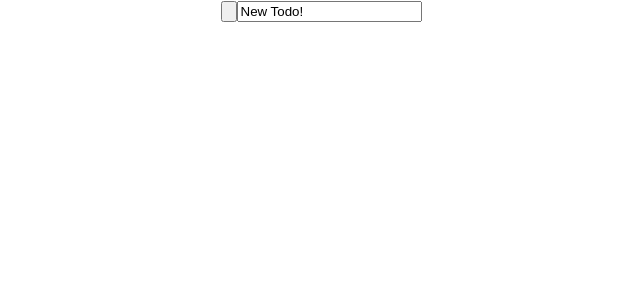
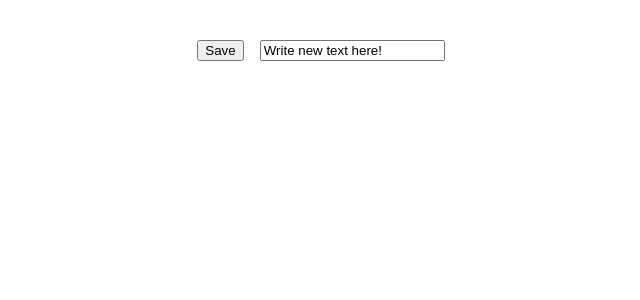
Before and after one commit to 2gaudy/NoteTakerv2, a React (Create React App) app: page / in a window 1280 px wide. Shown: the top 300 px of the page, without its empty margins (319-959 px from the left). Built offline with nearby package versions, Linux system fonts and the light colour scheme.

Commit message:
added functionality and small ui changes

```diff
--- a/src/App.css
+++ b/src/App.css
@@ -2,37 +2,38 @@
   text-align: center;
 }
 
-.App-logo {
-  height: 40vmin;
-  pointer-events: none;
+.input-section{
+  padding: 2rem;
+
 }
 
-@media (prefers-reduced-motion: no-preference) {
-  .App-logo {
-    animation: App-logo-spin infinite 20s linear;
-  }
+.input-button{
+  margin: 0.5rem;
 }
 
-.App-header {
-  background-color: #282c34;
-  min-height: 100vh;
-  display: flex;
-  flex-direction: column;
-  align-items: center;
-  justify-content: center;
-  font-size: calc(10px + 2vmin);
-  color: white;
+.input-text{
+  margin: 0.5rem;
 }
 
-.App-link {
-  color: #61dafb;
+.notes-section {
+
+  display: flex;
+  flex-direction: row;
+  max-width: 100vw;
+  justify-content: space-between;
+  height: 100vh;
+  max-width: 100vw;
+  flex-wrap: wrap;
+
 }
 
-@keyframes App-logo-spin {
-  from {
-    transform: rotate(0deg);
-  }
-  to {
-    transform: rotate(360deg);
-  }
+.note{
+  display: flex;
+  background-color: #f9f1bf;
+  margin: 0.5rem;
+  border-radius: 5%;
+  padding: 1rem;
+  height: fit-content;
+  box-shadow: inset
+
 }
--- a/src/App.js
+++ b/src/App.js
@@ -3,28 +3,39 @@ import React from 'react'
 
 function App() {
 
-  const [text, setText] = React.useState("New Todo!")
+  const [text, setText] = React.useState("Write new text here!")
   const [notes, setNotes] = React.useState([])
 
   return (
     <div className="App">
 
-      <input type="button" onClick={() => {
+      <div className="input-section">
+
+        <input className="input-button" type="button" value="Save" onClick={() => {
           setNotes([...notes, text]);
-        setText("")
+          setText("Write something here!")
           }}
         ></input>
 
-      <input type="text" value={text}
+        <input className="input-text" type="text" value={text}
           onChange={(event) => {
             const newValue = event.target.value;
             setText(newValue);
           }}
         ></input>
 
+      </div>
+
+      <div className='notes-section'>
+
       {notes.map((note) => (
-        <h3>{note}</h3>
+        <div className='note'>
+          <p className='note-text'>{note}</p>
+
+        </div>
       ))}
+
+      </div>
 
     </div>
   );
```
Lines whose indentation alone changed are shown as unchanged.
